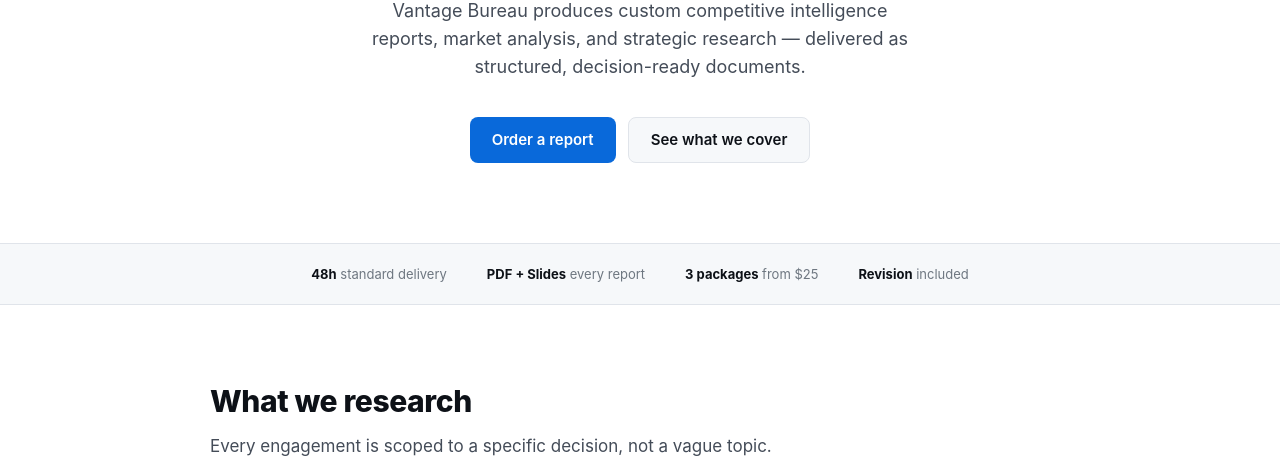
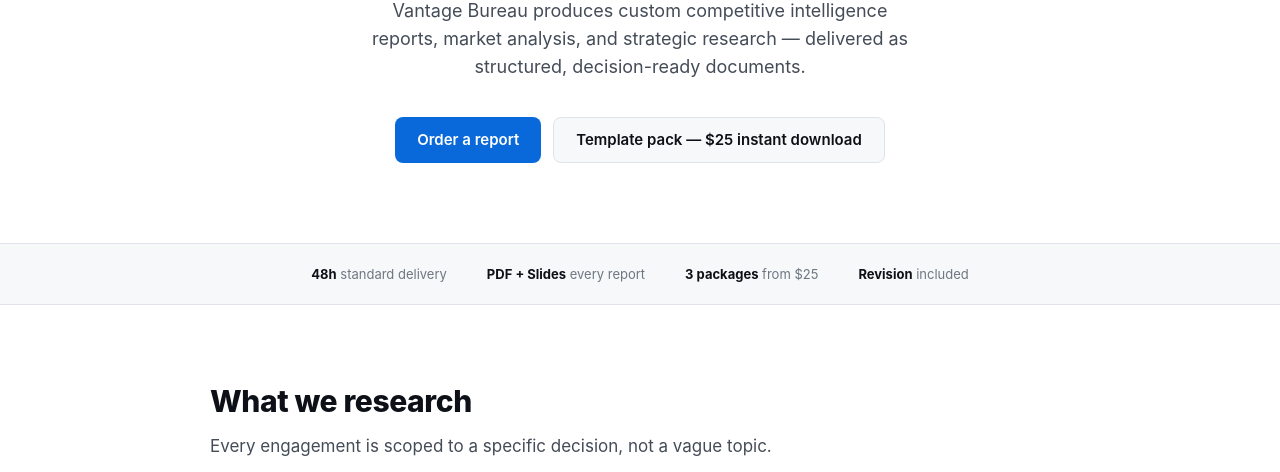
Before and after one commit to vantagebureau/vantagebureau.github.io, a plain HTML site: page index.html in a window 1280 px wide. Shown: the part 328-800 px from the top of the page. Drawn offline with Linux system fonts and the light colour scheme.

Commit message:
Add Gumroad template pack link to hero CTA

```diff
--- a/index.html
+++ b/index.html
@@ -281,7 +281,7 @@
       <a class="btn btn-primary" href="https://www.fiverr.com/yashowardhan_/competitive-intelligence-market-research-reports" target="_blank">
         Order a report
       </a>
-      <a class="btn btn-secondary" href="#services">See what we cover</a>
+      <a class="btn btn-secondary" href="https://6036007892635.gumroad.com/l/pnacwu" target="_blank">Template pack — $25 instant download</a>
     </div>
   </div>
 </section>
```
